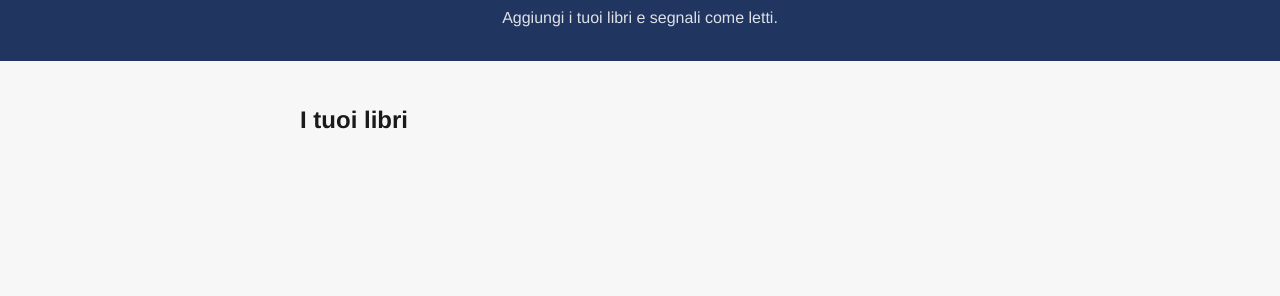
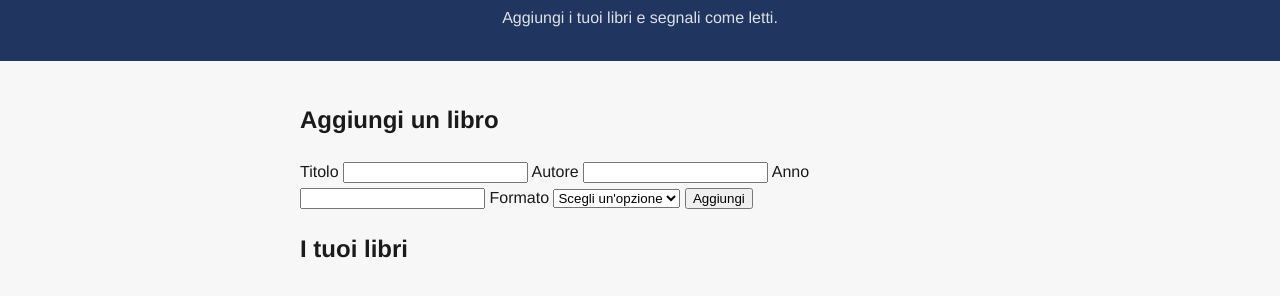
Before and after one commit to Alw4ystired/La-mia-libreria, a plain HTML site: page index.html in a window 1280 px wide. Shown: the part 84-380 px from the top of the page. Drawn offline with nearby package versions, Linux system fonts and the light colour scheme.

Commit message:
Fatto form html e provata a scrivere classe in js

```diff
--- a/assets/js/script.js
+++ b/assets/js/script.js
@@ -11,7 +11,16 @@
 
 // === Classi ===
 
-
+class Libro {
+    #id;
+    letto = false
+    constructor(_title, _author, _year) {
+        this.#id = crypto.randomUUID();
+		this.title = _title;
+		this.author = _author;
+		this.year = _year;
+    }
+}
 
 // === Stato (array di libri) ===
 
--- a/index.html
+++ b/index.html
@@ -1,11 +1,13 @@
 <!DOCTYPE html>
 <html lang="it">
+
 <head>
   <meta charset="UTF-8">
   <meta name="viewport" content="width=device-width, initial-scale=1.0">
   <title>Mini-libreria — Settimana VII Giorno I</title>
   <link rel="stylesheet" href="assets/css/style.css">
 </head>
+
 <body>
 
   <header class="site-header">
@@ -17,6 +19,31 @@
 
     <section class="form-section">
       <!-- form per aggiungere un libro: titolo, autore, anno, formato (cartaceo/digitale) -->
+      <h2>Aggiungi un libro</h2>
+      <form id="aggiungi-form" class="form">
+        <div class="campo">
+          <label for="title" class="form-label fw-semibold">Titolo</label>
+          <input type="text" class="form-control" id="title" required>
+
+          <label for="author" class="form-label fw-semibold">Autore</label>
+          <input type="text" class="form-control" id="author" required>
+
+          <label for="year" class="form-label fw-semibold">Anno</label>
+          <input type="number" class="form-control" id="year" required>
+
+          <label for="format" class="form-label fw-semibold">Formato</label>
+          <select class="form-select" id="tipoProgetto" required>
+            <option value="" disabled selected>Scegli un'opzione</option>
+            <option value="paper">Cartaceo</option>
+            <option value="digital">Digitale</option>
+             </select>
+            <div class="campo campo-condizionale" id="campo-dimensione" hidden>
+              <label for="dimension" class="form-label fw-semibold">Dimensione MB</label>
+              <input type="number" class="form-control" id="dimension" required>
+            </div>
+         <button type="submit" class="btn-primary">Aggiungi</button>
+        </div>
+      </form>
     </section>
 
     <section class="lista-section">
@@ -27,7 +54,8 @@
     </section>
 
   </main>
-
+  <script src="https://cdn.jsdelivr.net/npm/bootstrap@5.3.8/dist/js/bootstrap.bundle.min.js"></script>
   <script src="assets/js/script.js"></script>
 </body>
+
 </html>
```
Lines whose indentation alone changed are shown as unchanged.
